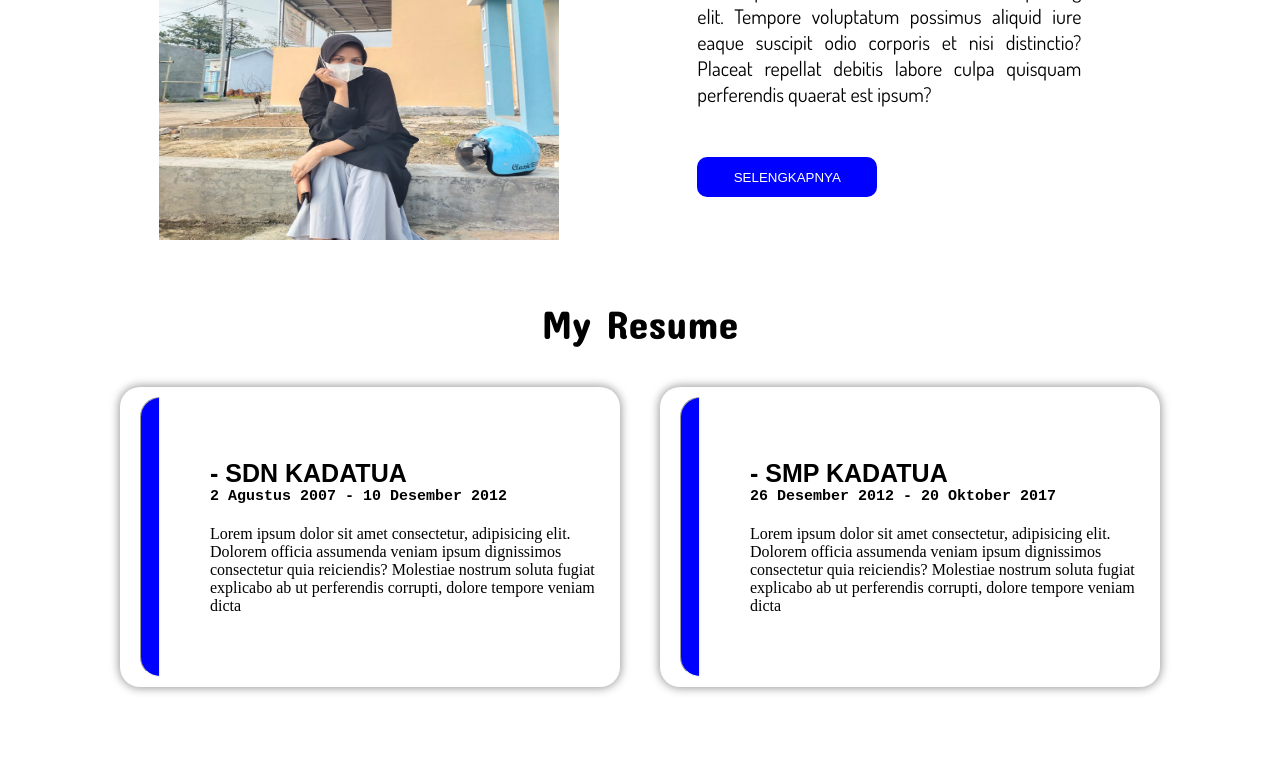
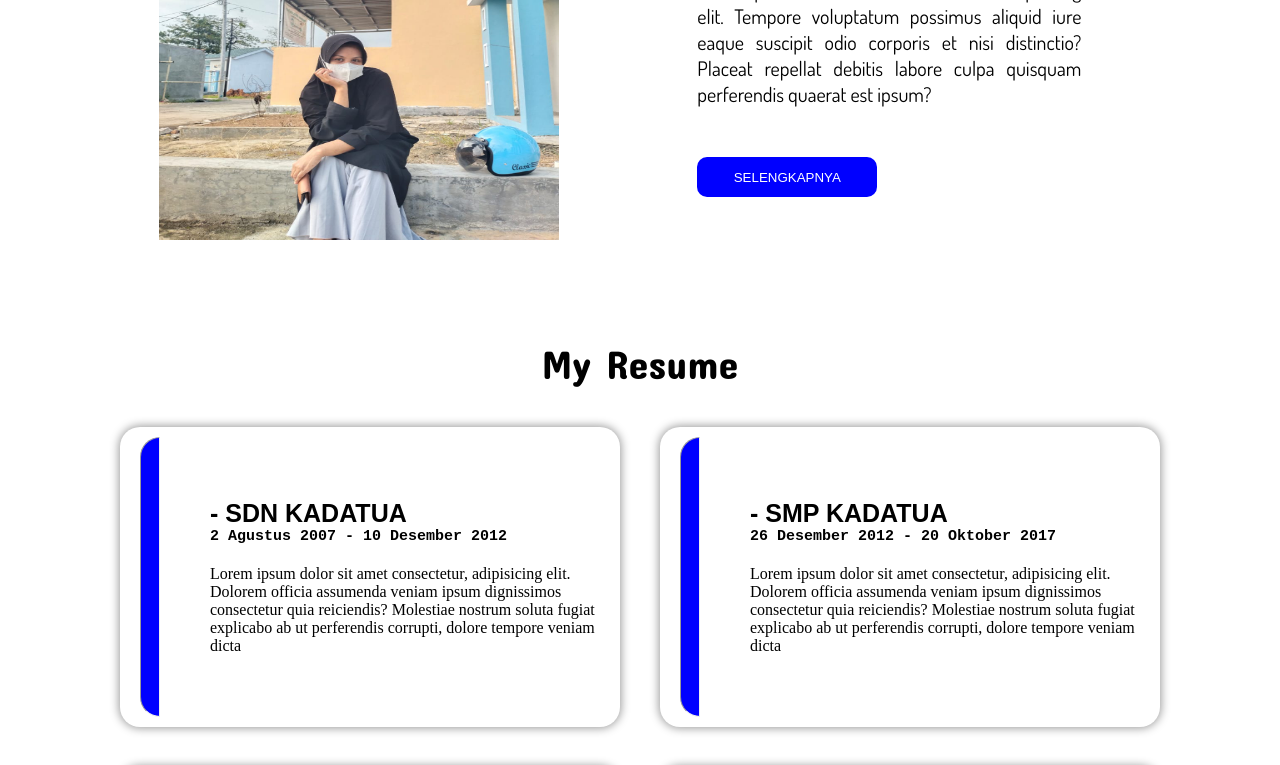
Before and after one commit to WP-NAZAR/nurmalida.github.io, a React (Vite) app: page / in a window 1280 px wide. Shown: the part 1900-2665 px from the top of the page. Built offline with nearby package versions, Linux system fonts and the light colour scheme.

Commit message:
Update Resume.css

```diff
--- a/src/component/css/Resume.css
+++ b/src/component/css/Resume.css
@@ -1,6 +1,6 @@
 .resume{
     width: 100%;
-    height: 120vh;
+    height: auto;
     padding: 40px;
     display: flex;
     flex-wrap: wrap;
@@ -13,6 +13,7 @@
     font-style: normal;
     text-align: center;
     font-size: 40px;
+    margin-top: 40px;
 }
 .container_ContentResume{
     width: 500px;
```
